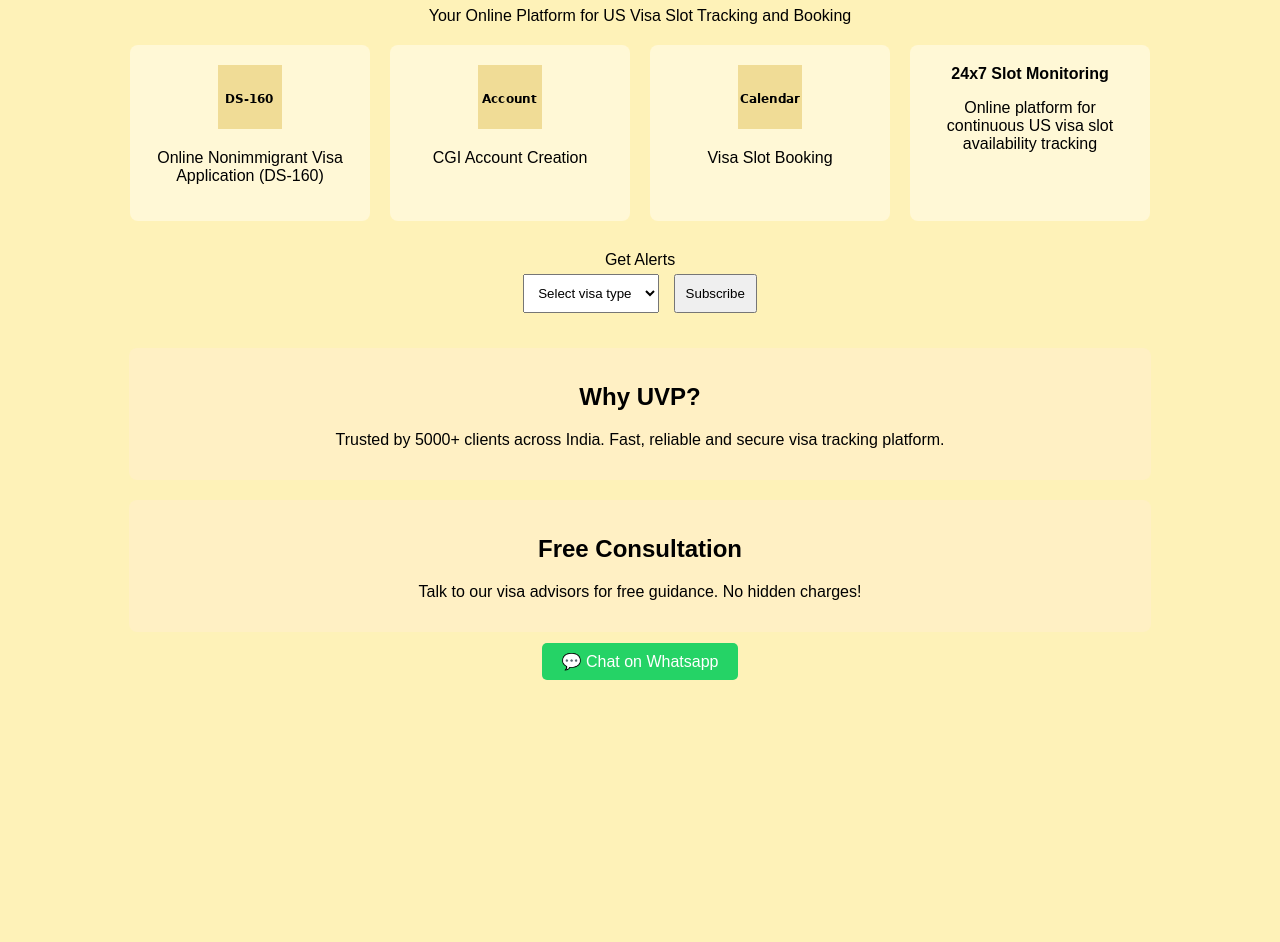
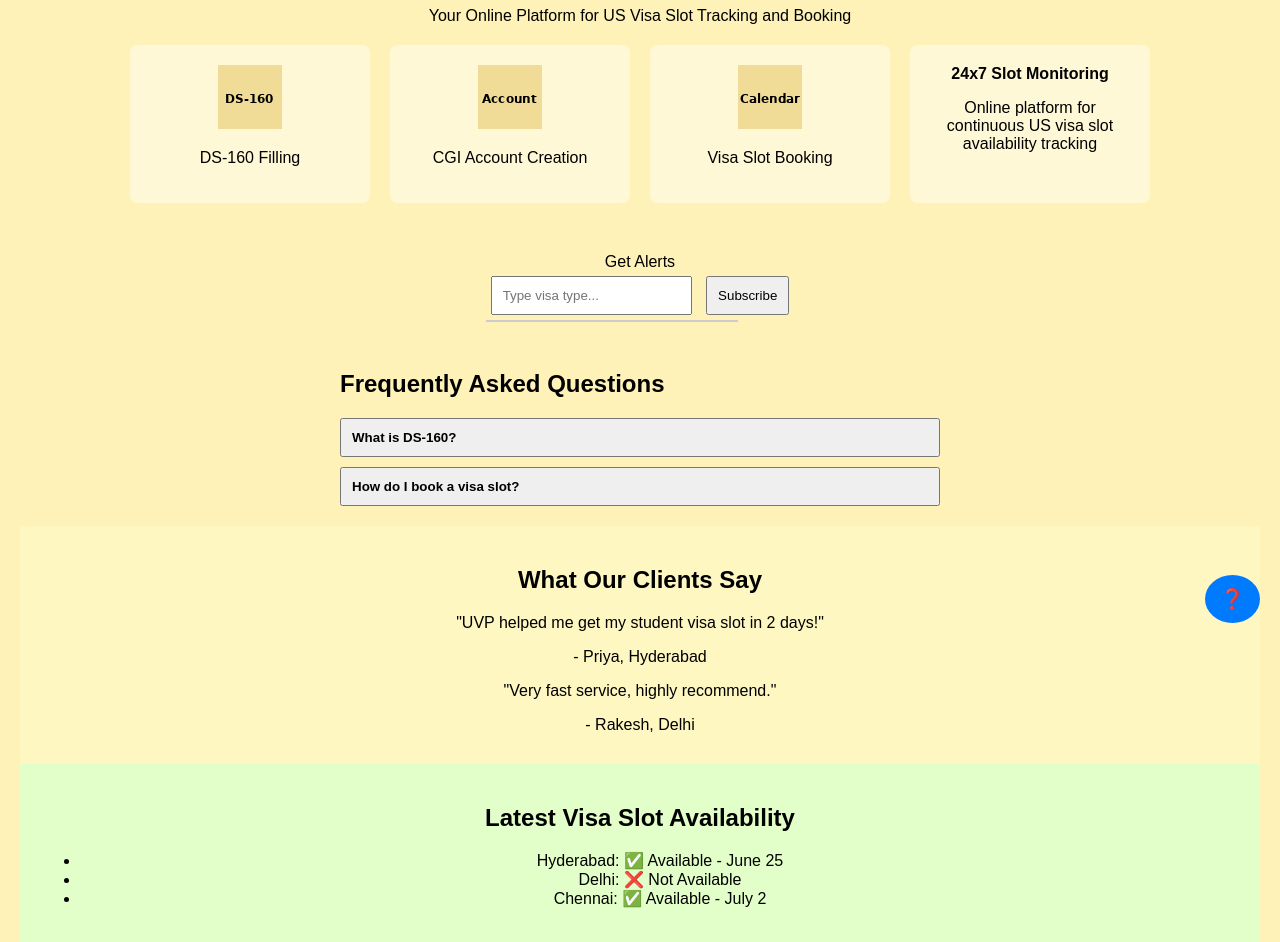
Before and after one commit to Maguluri9618/usa-visa-path, a plain HTML site: page index.html in a window 1280 px wide. Shown: the part 157-1099 px from the top of the page. Before the commit the page ends 848 px from the top, so only its background shows below. Drawn offline with Linux system fonts and the light colour scheme.

Commit message:
Add files via upload

```diff
--- a/index.html
+++ b/index.html
@@ -19,7 +19,7 @@
       <a href="#">Services</a>
       <a href="#">Contact</a>
       <span class="phone">📞 +91 7995957701</span>
-       <span class="Mail id">✉ pavanmaguluri10021999@gmail.com</span>
+      <button id="darkToggle">🌓</button>
     </nav>
   </header>
 
@@ -30,7 +30,7 @@
     <div class="services">
       <div class="service-box">
         <img src="ds160-icon.png" alt="DS-160 Icon" />
-        <p>Online Nonimmigrant Visa Application (DS-160)</p>
+        <p>DS-160 Filling</p>
       </div>
       <div class="service-box">
         <img src="account-icon.png" alt="Account Icon" />
@@ -46,28 +46,105 @@
       </div>
     </div>
 
+    <!-- Visa Type Auto Suggest -->
     <div class="alerts-form">
       <label for="visa">Get Alerts</label><br />
-      <select id="visa">
-        <option value="" disabled selected>Select visa type</option>
-        <option value="student">Student Visa</option>
-        <option value="visitor">Visitor Visa</option>
-        <option value="work">Work Visa</option>
-      </select>
-      <button>Subscribe</button>
+      <input type="text" id="visaInput" placeholder="Type visa type..." autocomplete="off" />
+      <ul id="suggestions" class="suggestions"></ul>
+      <button onclick="subscribe()">Subscribe</button>
     </div>
 
-    <div class="testimonial">
-      <h2>Why UVP?</h2>
-      <p>Trusted by 5000+ clients across India. Fast, reliable and secure visa tracking platform.</p>
+    <!-- FAQ Accordion -->
+    <div class="faq-section">
+      <h2>Frequently Asked Questions</h2>
+      <div class="faq-item">
+        <button class="faq-question">What is DS-160?</button>
+        <div class="faq-answer">DS-160 is the form you must submit for US non-immigrant visas.</div>
+      </div>
+      <div class="faq-item">
+        <button class="faq-question">How do I book a visa slot?</button>
+        <div class="faq-answer">You can use our platform to monitor and book available slots 24x7.</div>
+      </div>
     </div>
 
-    <div class="consultation">
-      <h2>Free Consultation</h2>
-      <p>Talk to our visa advisors for free guidance. No hidden charges!</p>
+    <!-- Testimonials -->
+    <div class="testimonials">
+      <h2>What Our Clients Say</h2>
+      <div class="testimonial">
+        <p>"UVP helped me get my student visa slot in 2 days!"</p>
+        <span>- Priya, Hyderabad</span>
+      </div>
+      <div class="testimonial">
+        <p>"Very fast service, highly recommend."</p>
+        <span>- Rakesh, Delhi</span>
+      </div>
     </div>
 
+    <!-- Visa Slot Availability -->
+    <div class="slot-updates">
+      <h2>Latest Visa Slot Availability</h2>
+      <ul>
+        <li>Hyderabad: ✅ Available - June 25</li>
+        <li>Delhi: ❌ Not Available</li>
+        <li>Chennai: ✅ Available - July 2</li>
+      </ul>
+    </div>
+
+    <!-- WhatsApp Button -->
     <a href="https://wa.me/6382176167" class="whatsapp-button">💬 Chat on Whatsapp</a>
+
+    <!-- Floating Help Button -->
+    <div class="help-button" onclick="alert('How can we assist you?')">❓</div>
   </main>
+
+  <script>
+    const visaTypes = [
+      "Student Visa (F1)",
+      "Student Visa (J1)",
+      "Visitor Visa (B1/B2)",
+      "Work Visa (H1B)",
+      "Dependent Visa (H4)",
+      "Exchange Visitor Visa",
+      "Transit Visa (C1)",
+      "Medical Visa"
+    ];
+
+    const input = document.getElementById('visaInput');
+    const suggestions = document.getElementById('suggestions');
+
+    input.addEventListener('input', () => {
+      const val = input.value.toLowerCase();
+      suggestions.innerHTML = '';
+      if (val.length === 0) return;
+
+      const matches = visaTypes.filter(type => type.toLowerCase().includes(val));
+      matches.forEach(match => {
+        const li = document.createElement('li');
+        li.textContent = match;
+        li.onclick = () => {
+          input.value = match;
+          suggestions.innerHTML = '';
+        };
+        suggestions.appendChild(li);
+      });
+    });
+
+    function subscribe() {
+      alert("Subscribed to alerts for: " + input.value);
+    }
+
+    // FAQ toggle
+    document.querySelectorAll('.faq-question').forEach(button => {
+      button.addEventListener('click', () => {
+        const answer = button.nextElementSibling;
+        answer.style.display = answer.style.display === 'block' ? 'none' : 'block';
+      });
+    });
+
+    // Dark mode toggle
+    document.getElementById('darkToggle').addEventListener('click', () => {
+      document.body.classList.toggle('dark-mode');
+    });
+  </script>
 </body>
 </html>
--- a/styles.css
+++ b/styles.css
@@ -4,6 +4,12 @@ body {
   background: #fef2b8;
   margin: 0;
   padding: 0;
+  transition: background 0.3s, color 0.3s;
+}
+
+body.dark-mode {
+  background: #1e1e1e;
+  color: #fff;
 }
 
 .navbar {
@@ -23,6 +29,11 @@ nav a {
   margin: 0 10px;
   text-decoration: none;
   color: black;
+}
+
+nav button {
+  margin-left: 10px;
+  padding: 5px 10px;
 }
 
 .main-section {
@@ -48,12 +59,76 @@ nav a {
 
 .alerts-form {
   margin: 30px 0;
+  position: relative;
+  display: inline-block;
 }
 
-.alerts-form select,
+.alerts-form input,
 .alerts-form button {
   padding: 10px;
   margin: 5px;
+}
+
+.suggestions {
+  list-style: none;
+  margin: 0;
+  padding: 0;
+  background: white;
+  border: 1px solid #ccc;
+  max-height: 120px;
+  overflow-y: auto;
+  position: absolute;
+  width: 250px;
+  z-index: 1000;
+  left: 0;
+}
+
+.suggestions li {
+  padding: 8px;
+  cursor: pointer;
+}
+
+.suggestions li:hover {
+  background-color: #f0f0f0;
+}
+
+.faq-section {
+  max-width: 600px;
+  margin: 20px auto;
+  text-align: left;
+}
+
+.faq-item {
+  margin-bottom: 10px;
+}
+
+.faq-question {
+  width: 100%;
+  text-align: left;
+  padding: 10px;
+  font-weight: bold;
+  cursor: pointer;
+}
+
+.faq-answer {
+  padding: 10px;
+  display: none;
+  background: #fff8d6;
+}
+
+.testimonials {
+  background: #fef7c2;
+  padding: 20px;
+}
+
+.testimonial {
+  margin: 10px auto;
+  max-width: 500px;
+}
+
+.slot-updates {
+  background: #e3ffc9;
+  padding: 20px;
 }
 
 .whatsapp-button {
@@ -62,12 +137,18 @@ nav a {
   padding: 10px 20px;
   text-decoration: none;
   border-radius: 5px;
+  display: inline-block;
+  margin: 20px 0;
 }
 
-.testimonial, .consultation {
-  background: #fff0c4;
-  margin: 20px auto;
-  padding: 15px;
-  width: 80%;
-  border-radius: 8px;
+.help-button {
+  position: fixed;
+  bottom: 20px;
+  right: 20px;
+  background: #007bff;
+  color: white;
+  padding: 12px 15px;
+  border-radius: 50%;
+  cursor: pointer;
+  font-size: 20px;
 }
```
